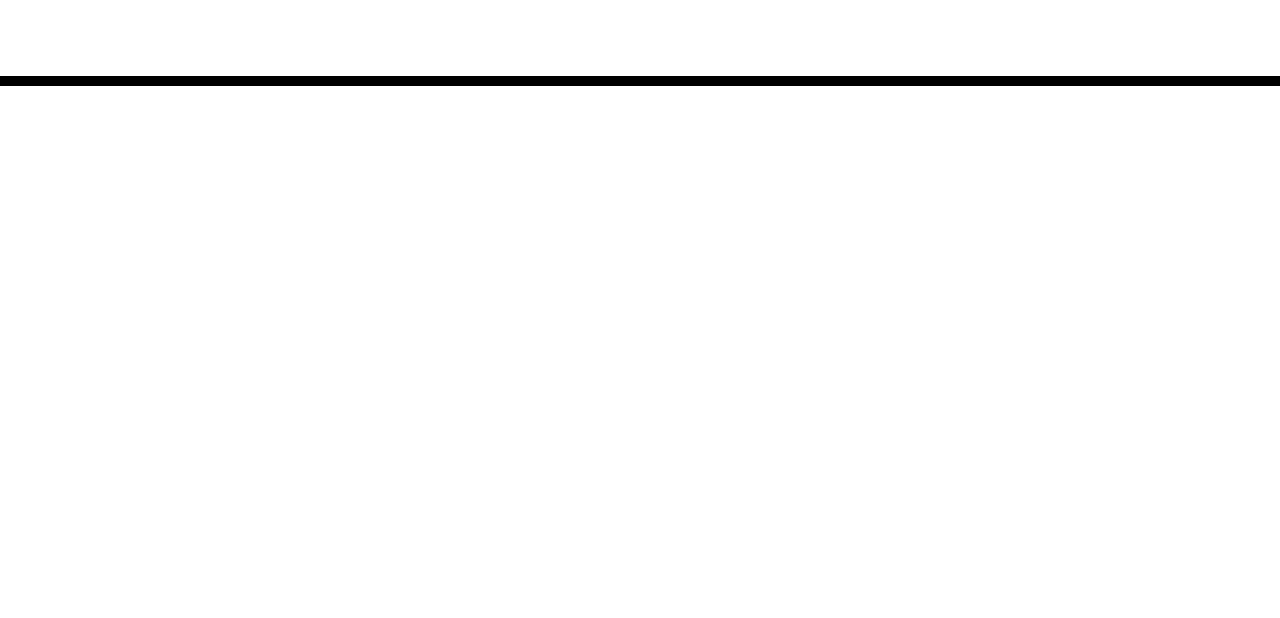
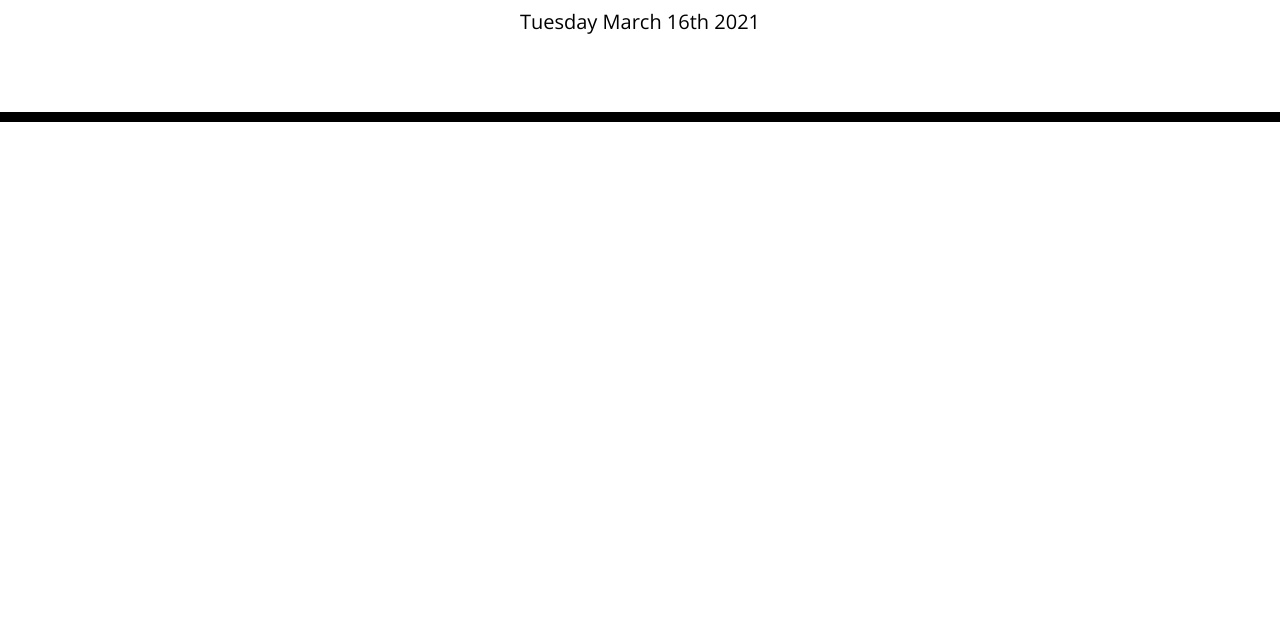
Before and after one commit to zreggert/Day_Planner, a plain HTML site: page index.html in a window 1280 px wide. Shown: the part 182-800 px from the top of the page. Drawn offline with nearby package versions, Linux system fonts and the light colour scheme.

Commit message:
added a js file and  the current day moment to the header

```diff
--- /dev/null
+++ b/assets/script.js
@@ -0,0 +1,4 @@
+var today = moment();
+var currentDay = document.getElementById("currentDay");
+
+currentDay.textContent = moment().format('dddd MMMM Do YYYY');
--- a/index.html
+++ b/index.html
@@ -18,7 +18,7 @@
       href="https://fonts.googleapis.com/css?family=Open+Sans&display=swap"
       rel="stylesheet"
     />
-    <link rel="stylesheet" href="style.css" />
+    <link rel="stylesheet" href="./assets/style.css" />
     <title>Work Day Scheduler</title>
   </head>
 
@@ -34,5 +34,6 @@
 
     <script src="https://cdnjs.cloudflare.com/ajax/libs/jquery/3.2.1/jquery.min.js"></script>
     <script src="https://cdnjs.cloudflare.com/ajax/libs/moment.js/2.24.0/moment.min.js"></script>
+    <script src="assets/script.js"></script>
   </body>
 </html>
```
Also changed, not shown: assets/style.css (renamed from style.css).
